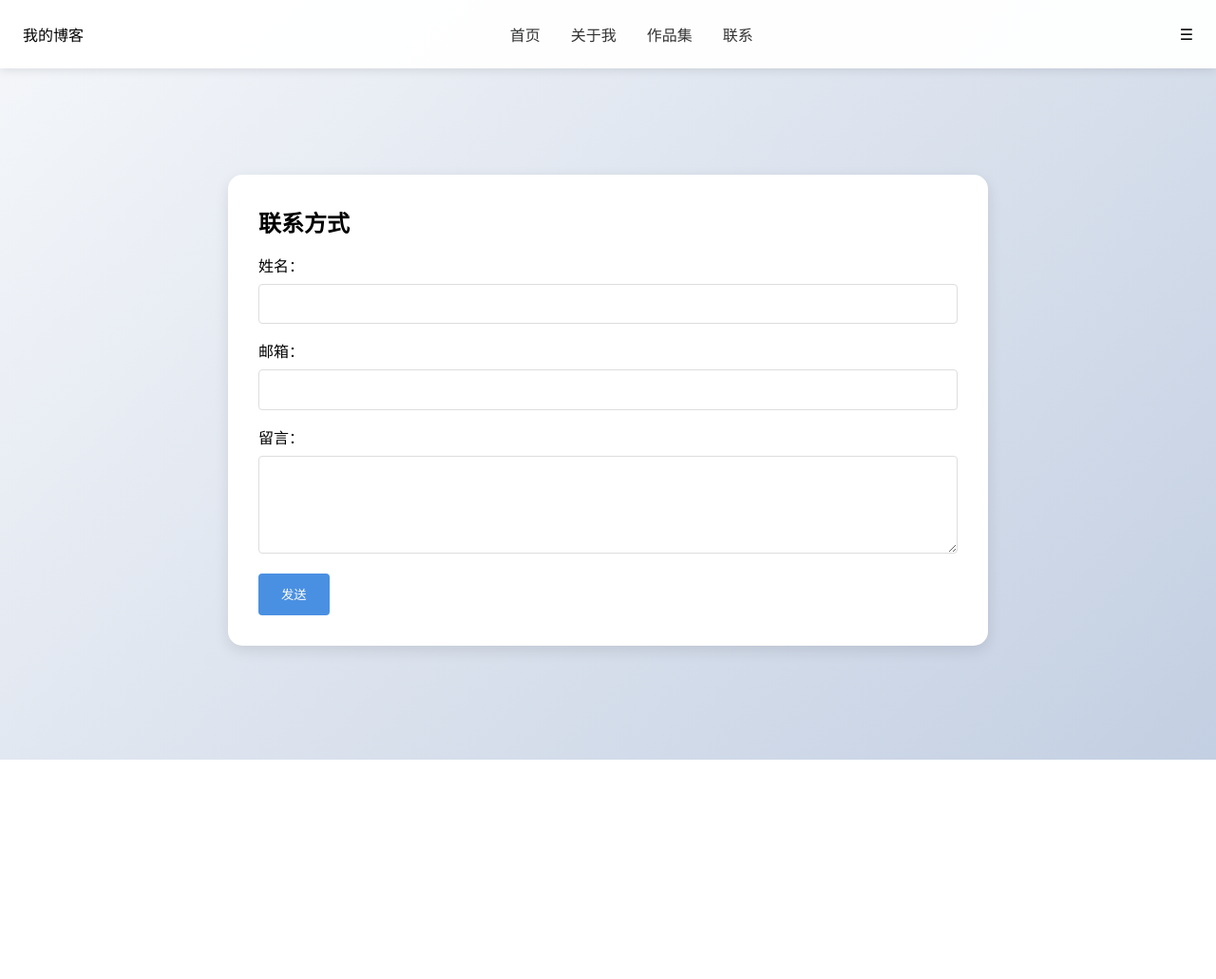
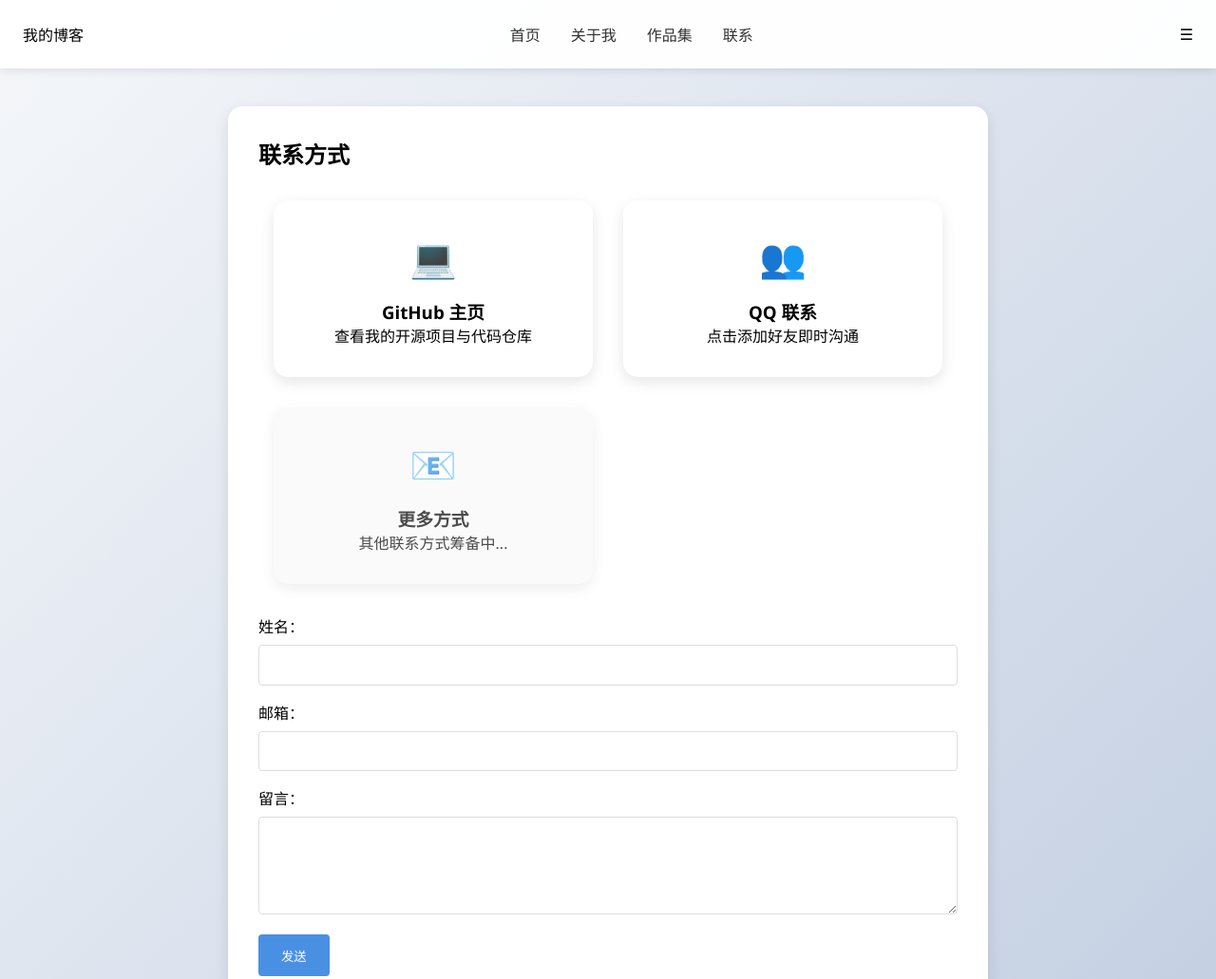
Before and after one commit to JordanEverhart/Sheenye-blog, a plain HTML site: page contact.html in a window 1280 px wide. Shown: the top 1031 px of the page at 95% size. Before the commit the page ends 800 px from the top, so only its background shows below. Drawn offline with Linux system fonts and the light colour scheme.

Commit message:
更新联系我页面

```diff
--- a/contact.html
+++ b/contact.html
@@ -23,6 +23,28 @@
         <section class="section">
             <div class="card">
                 <h2>联系方式</h2>
+                <div class="contact-links">
+                    <!-- GitHub 卡片 -->
+                    <a href="https://github.com/你的用户名" target="_blank" class="contact-card">
+                        <div class="card-icon">💻</div>
+                        <h3>GitHub 主页</h3>
+                        <p>查看我的开源项目与代码仓库</p>
+                    </a>
+
+                    <!-- QQ 卡片 -->
+                    <a href="https://wpa.qq.com/msgrd?v=3&uin=你的QQ号&site=qq&menu=yes" target="_blank" class="contact-card">
+                        <div class="card-icon">👥</div>
+                        <h3>QQ 联系</h3>
+                        <p>点击添加好友即时沟通</p>
+                    </a>
+
+                    <!-- 预留第三个联系方式 -->
+                    <div class="contact-card coming-soon">
+                        <div class="card-icon">📧</div>
+                        <h3>更多方式</h3>
+                        <p>其他联系方式筹备中...</p>
+                    </div>
+                </div>
                 <form>
                     <div class="form-group">
                         <label>姓名：</label>
--- a/style.css
+++ b/style.css
@@ -271,3 +271,46 @@ button:hover {
         margin-bottom: 1rem;
     }
 }
+
+/* 联系页面新增样式 */
+.contact-links {
+    display: grid;
+    grid-template-columns: repeat(auto-fit, minmax(280px, 1fr));
+    gap: 2rem;
+    max-width: 1200px;
+    margin: 2rem auto;
+    padding: 0 1rem;
+}
+
+.contact-card {
+    background: white;
+    padding: 2rem;
+    border-radius: 15px;
+    box-shadow: 0 5px 15px rgba(0,0,0,0.1);
+    transition: all 0.3s ease;
+    text-align: center;
+    text-decoration: none;
+    color: inherit;
+}
+
+.contact-card:hover {
+    transform: translateY(-5px);
+    box-shadow: 0 8px 20px rgba(0,0,0,0.15);
+}
+
+.coming-soon {
+    background: #f8f9fa;
+    cursor: not-allowed;
+    opacity: 0.7;
+}
+
+/* 移动端适配 */
+@media (max-width: 768px) {
+    .contact-links {
+        grid-template-columns: 1fr;
+    }
+
+    .contact-card {
+        padding: 1.5rem;
+    }
+}
```
